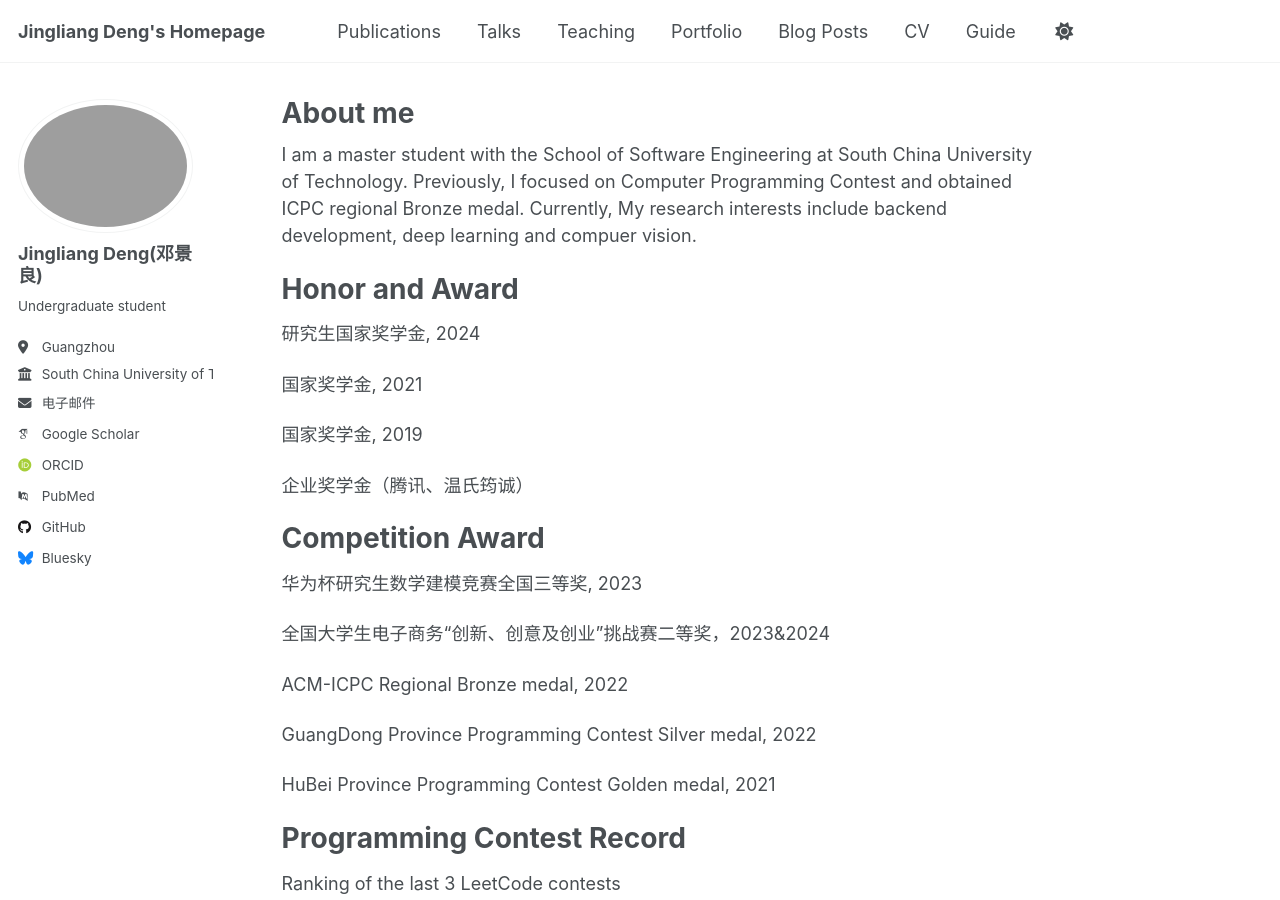
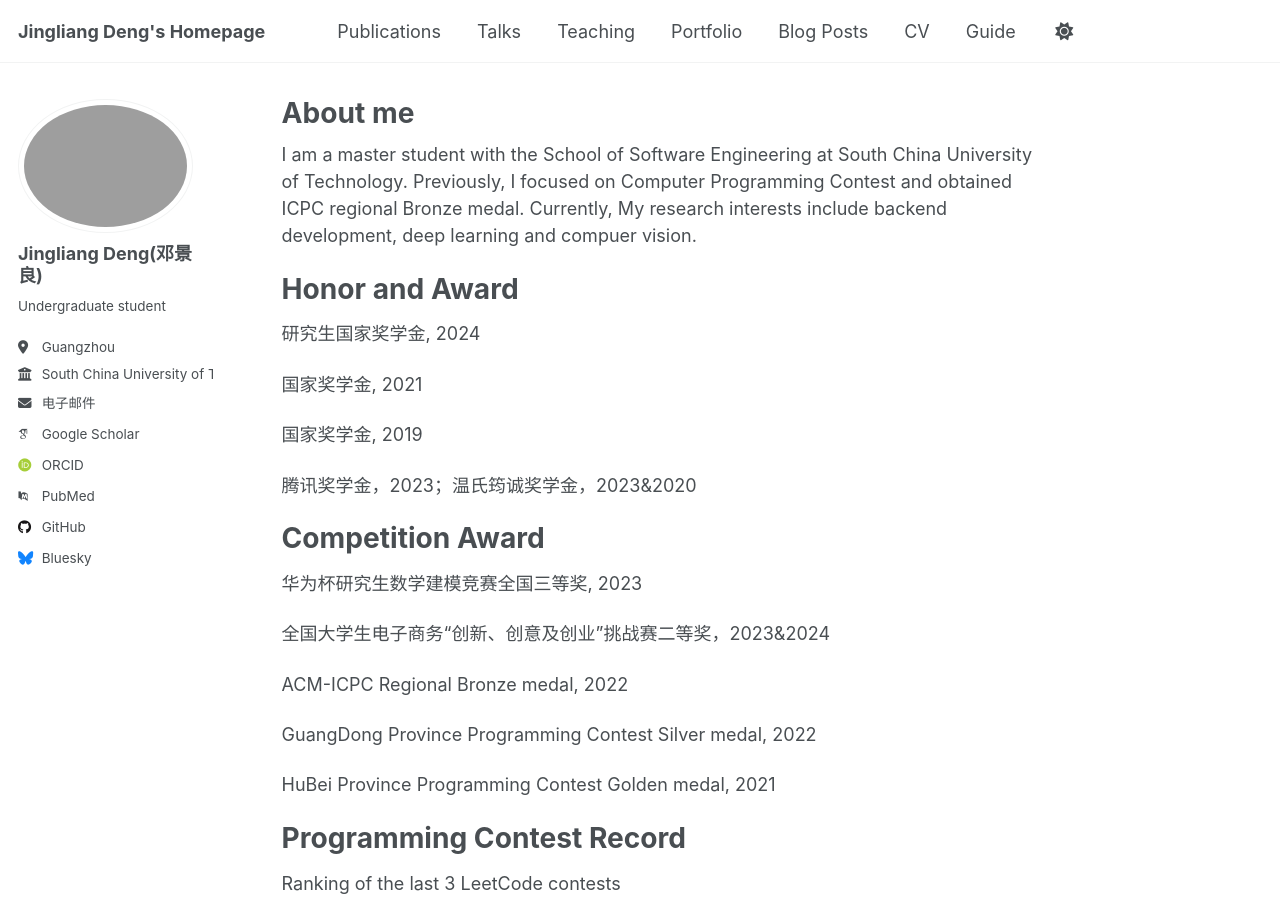
Before and after one commit to dengjl-hub/dengjl-hub.github.io, a Jekyll site: the page built from _pages/about.md, in a window 1280 px wide and 900 px high. Built offline with Jekyll 4.4.1, drawn with Linux system fonts in a browser that asks for light colours; some web fonts are replaced.

Commit message:
Update about.md
refine scholarship

```diff
--- a/_pages/about.md
+++ b/_pages/about.md
@@ -17,7 +17,7 @@ Honor and Award
 
 国家奖学金, 2019
 
-企业奖学金（腾讯、温氏筠诚）
+腾讯奖学金，2023；温氏筠诚奖学金，2023&2020
 
 Competition Award
 ======
```
